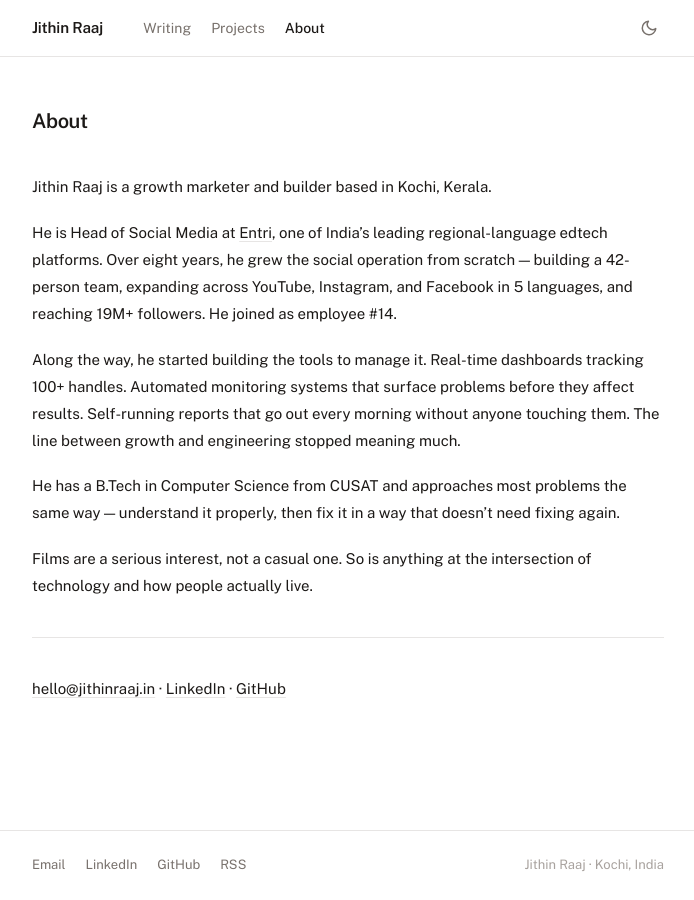
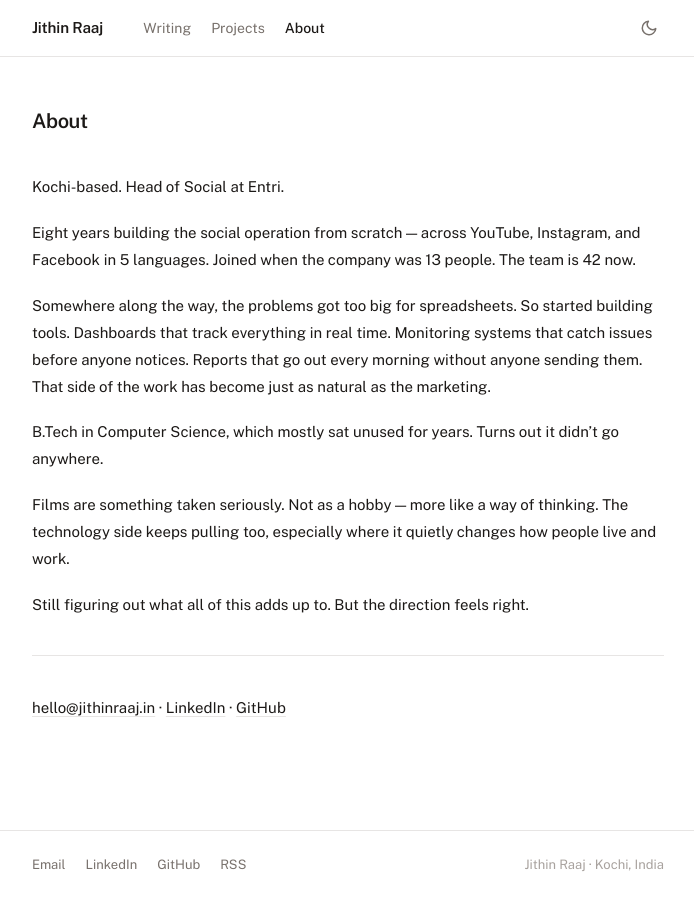
Before and after one commit to jithinrajtk/jithinrajtk.github.io, a Jekyll site: the page built from about.md, in a window 1280 px wide. Shown: the whole page, without its empty margins (292-986 px from the left). Built offline with Jekyll 4.4.1, drawn with Linux system fonts in a browser that asks for light colours.

Commit message:
Rewrite about — honest, personal, no third person

```diff
--- a/about.md
+++ b/about.md
@@ -4,15 +4,17 @@ title: About
 permalink: /about/
 ---
 
-Jithin Raaj is a growth marketer and builder based in Kochi, Kerala.
+Kochi-based. Head of Social at Entri.
 
-He is Head of Social Media at [Entri](https://entri.app), one of India's leading regional-language edtech platforms. Over eight years, he grew the social operation from scratch — building a 42-person team, expanding across YouTube, Instagram, and Facebook in 5 languages, and reaching 19M+ followers. He joined as employee #14.
+Eight years building the social operation from scratch — across YouTube, Instagram, and Facebook in 5 languages. Joined when the company was 13 people. The team is 42 now.
 
-Along the way, he started building the tools to manage it. Real-time dashboards tracking 100+ handles. Automated monitoring systems that surface problems before they affect results. Self-running reports that go out every morning without anyone touching them. The line between growth and engineering stopped meaning much.
+Somewhere along the way, the problems got too big for spreadsheets. So started building tools. Dashboards that track everything in real time. Monitoring systems that catch issues before anyone notices. Reports that go out every morning without anyone sending them. That side of the work has become just as natural as the marketing.
 
-He has a B.Tech in Computer Science from CUSAT and approaches most problems the same way — understand it properly, then fix it in a way that doesn't need fixing again.
+B.Tech in Computer Science, which mostly sat unused for years. Turns out it didn't go anywhere.
 
-Films are a serious interest, not a casual one. So is anything at the intersection of technology and how people actually live.
+Films are something taken seriously. Not as a hobby — more like a way of thinking. The technology side keeps pulling too, especially where it quietly changes how people live and work.
+
+Still figuring out what all of this adds up to. But the direction feels right.
 
 ---
 
```
